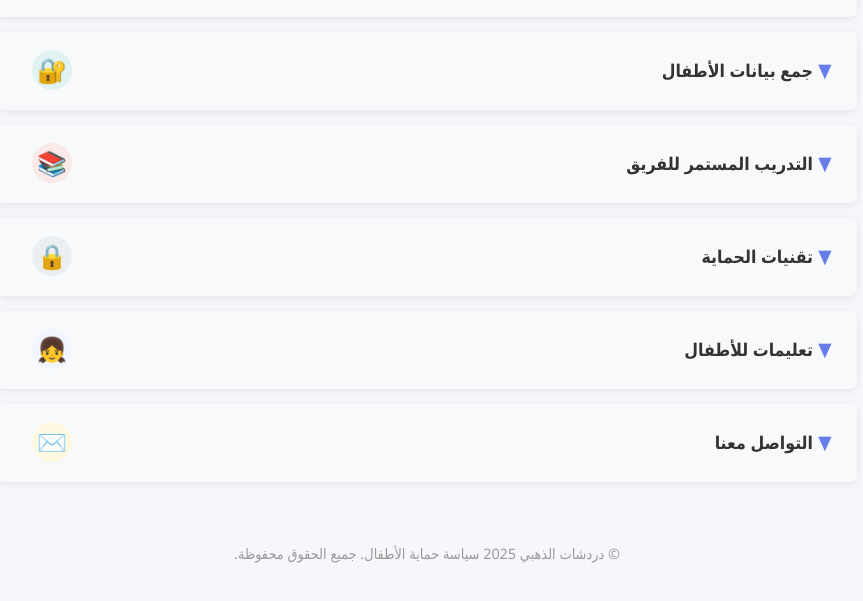
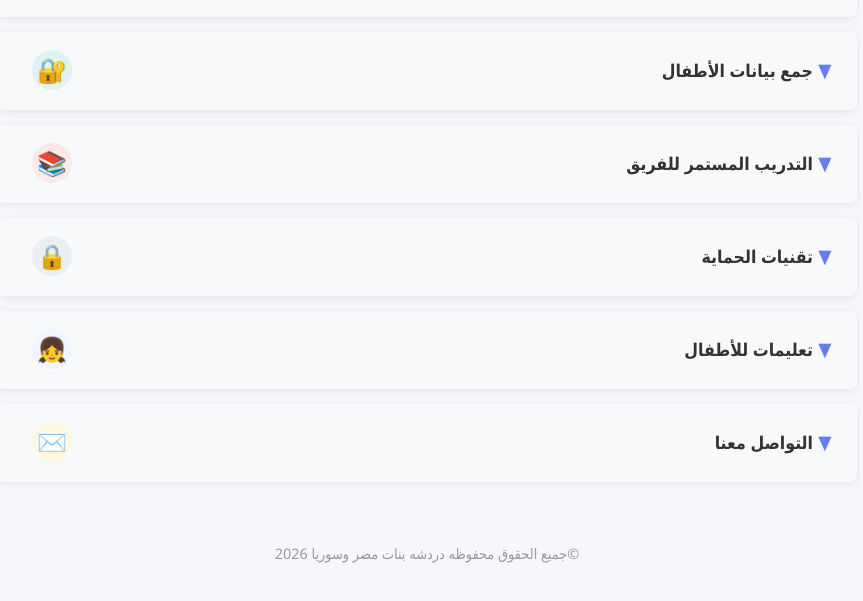
Before and after one commit to mohamedelgmaal/privacy-policy, a plain HTML site: page index.html in a window 1280 px wide. Shown: the part 675-1276 px from the top of the page, without its empty margins (213-1076 px from the left). Drawn offline with Linux system fonts and the light colour scheme.

Commit message:
Update footer copyright text and year

```diff
--- a/index.html
+++ b/index.html
@@ -355,7 +355,7 @@
         </div>
 
         <footer>
-            <p>&copy;  دردشات الذهبي 2025  سياسة حماية الأطفال. جميع الحقوق محفوظة.</p>
+            <p>&copy;جميع الحقوق محفوظه دردشه بنات مصر وسوريا 2026</p>
         </footer>
     </div>
 
```
